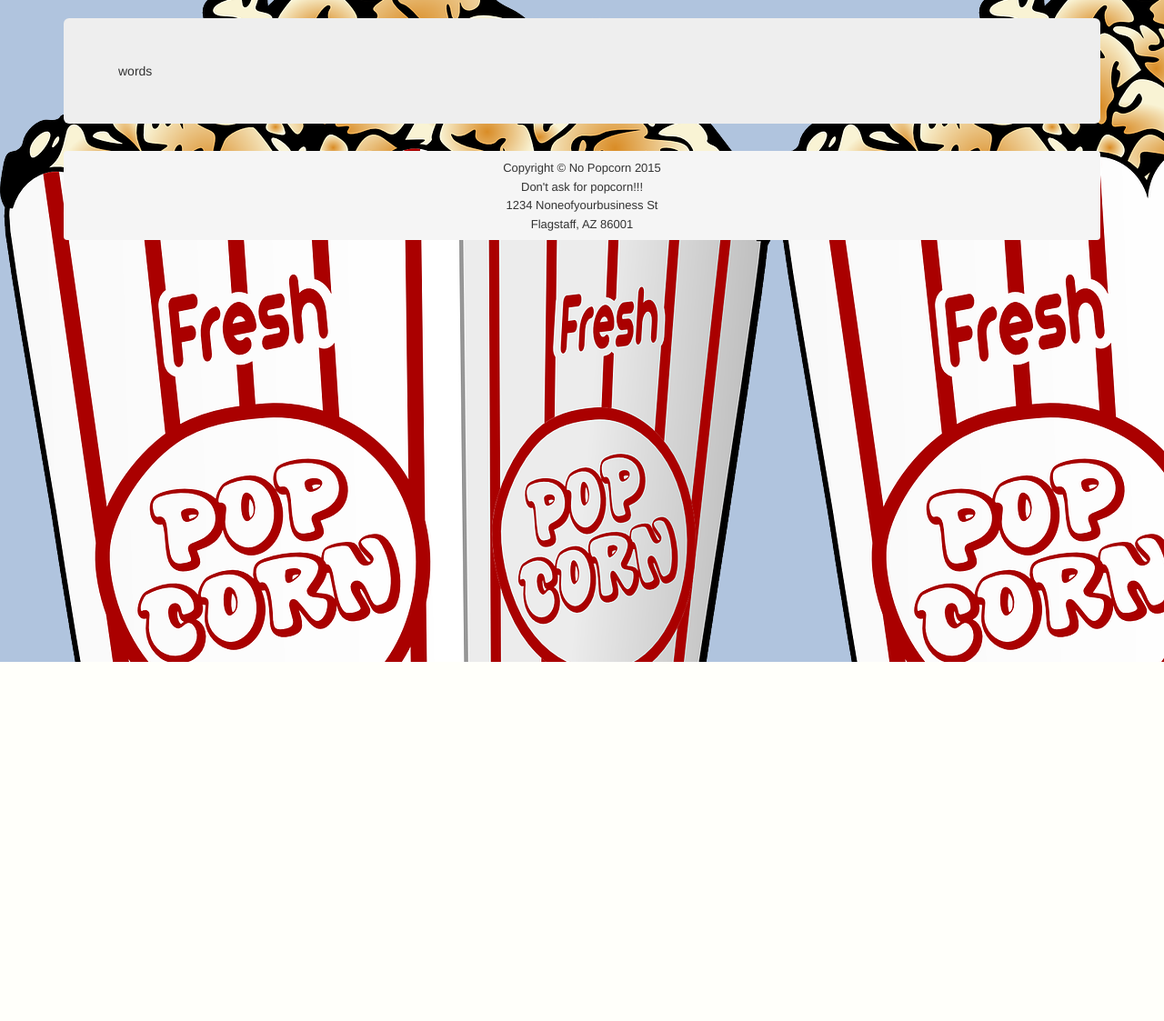
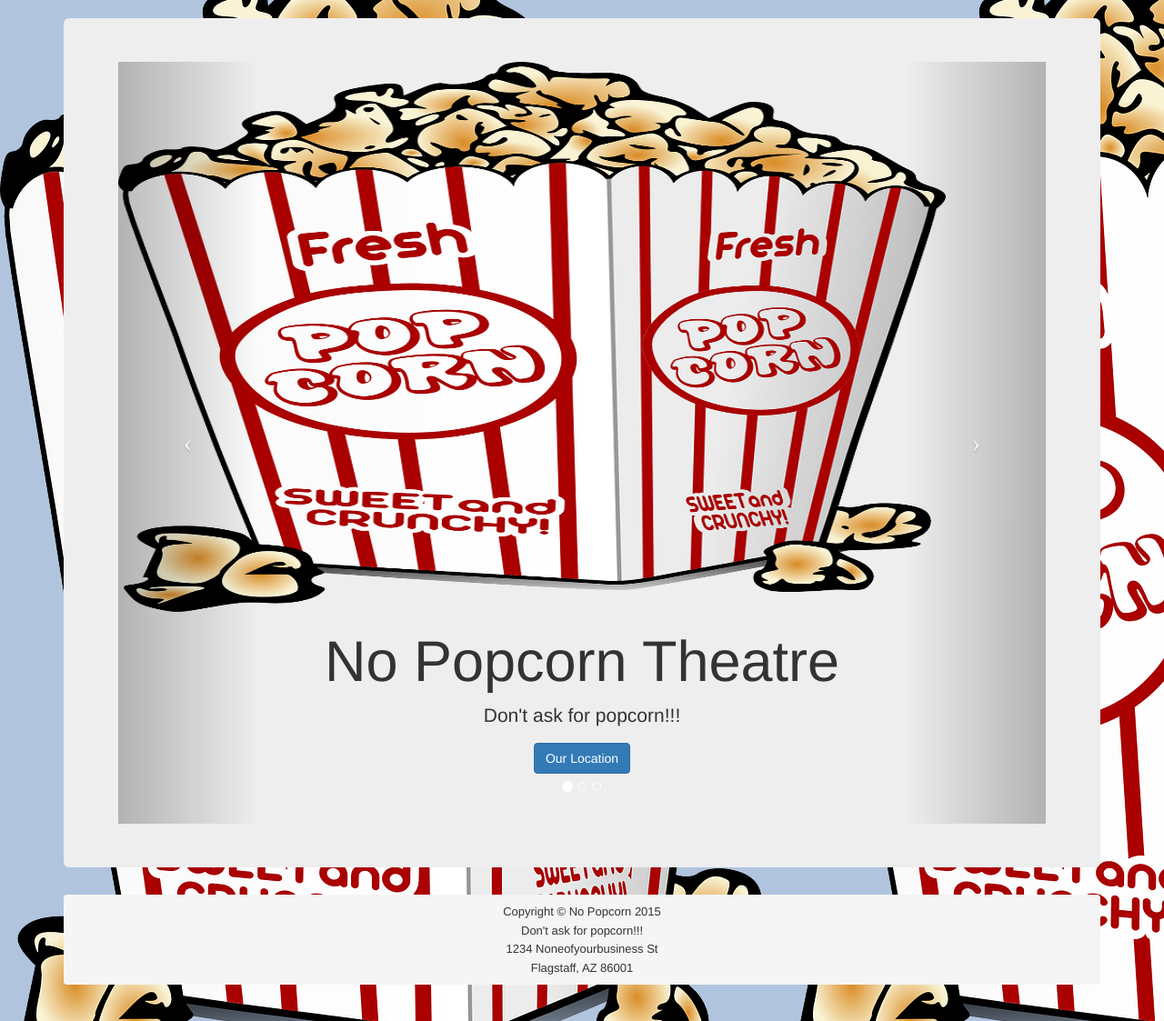
Before and after one commit to kyleamcginn88/Theatre_CS399, a Django app: page / in a window 1280 px wide. Shown: the part 72-1195 px from the top of the page at 91% size. Before the commit the page ends 800 px from the top, so only its background shows below. Run offline with Django 3.2, Linux system fonts and the light colour scheme; some libraries are stand-ins or nearby versions.

Commit message:
added stuff to the home page
added a slide show to the home page

```diff
--- a/Theatre_CS399/templates/home.html
+++ b/Theatre_CS399/templates/home.html
@@ -3,5 +3,51 @@
 {% block nav-home %}class="active"{% endblock %}
 {% block titleBlock %}Home {% endblock %}
 {% block content %}
-words
+<div id="carousel-example-generic" class="carousel slide">
+                        <!-- Indicators -->
+                        <ol class="carousel-indicators hidden-xs">
+                            <li data-target="#carousel-example-generic" data-slide-to="0" class="active"></li>
+                            <li data-target="#carousel-example-generic" data-slide-to="1"></li>
+                            <li data-target="#carousel-example-generic" data-slide-to="2"></li>
+                        </ol>
+
+                        <!-- Wrapper for slides -->
+                        <div class="carousel-inner">
+								<div class="item active ">
+									<img class="img-responsive img-full" src="static/img/popcorn.png" alt="" style="width: 910px; height: 605px; position: relative;">
+									<div class="container slidestyleone">
+										<h1 align="center">No Popcorn Theatre</h1>
+									<p align="center">Don't ask for popcorn!!!</p>
+									<p align="center"><a  href="\location" class="btn btn-primary" >Our Location</a></p><br><br>
+									</div>
+								</div>
+                            <div class="item">
+                                <img class="img-responsive img-full" src="static/img/" alt="" style="width: 910px; height: 605px">
+								<div class="container slidestyletwo">
+									<h1 align="center">Buy Your Tickets Now</h1>
+									<p align="center">Buy your tickets to the next big show!!! </p>
+									<p align="center"><a  href="\store" class="btn btn-primary" >Buy Tickets</a></p><br><br>
+									</div>
+                            </div>
+                            <div class="item">
+                                <img class="img-responsive img-full" src="static/img/slide-3.jpg" alt="" style="width: 910px; height: 605px">
+								<div class="container slidestylethree">
+									<h1 align="center">Upcoming Shows</h1>
+									<p align="center">Find your complete list of upcoming performances and movies.</p>
+									<p align="center"><a  href="\performances" class="btn btn-primary" >
+									Performances</a> <a  href="\movies" class="btn btn-primary" >Movies</a></p><br><br>
+								</div>
+
+
+                            </div>
+                        </div>
+
+                        <!-- Controls -->
+                        <a class="left carousel-control" href="#carousel-example-generic" data-slide="prev">
+                            <span class="icon-prev"></span>
+                        </a>
+                        <a class="right carousel-control" href="#carousel-example-generic" data-slide="next">
+                            <span class="icon-next"></span>
+                        </a>
+                    </div>
 {% endblock %}
```
